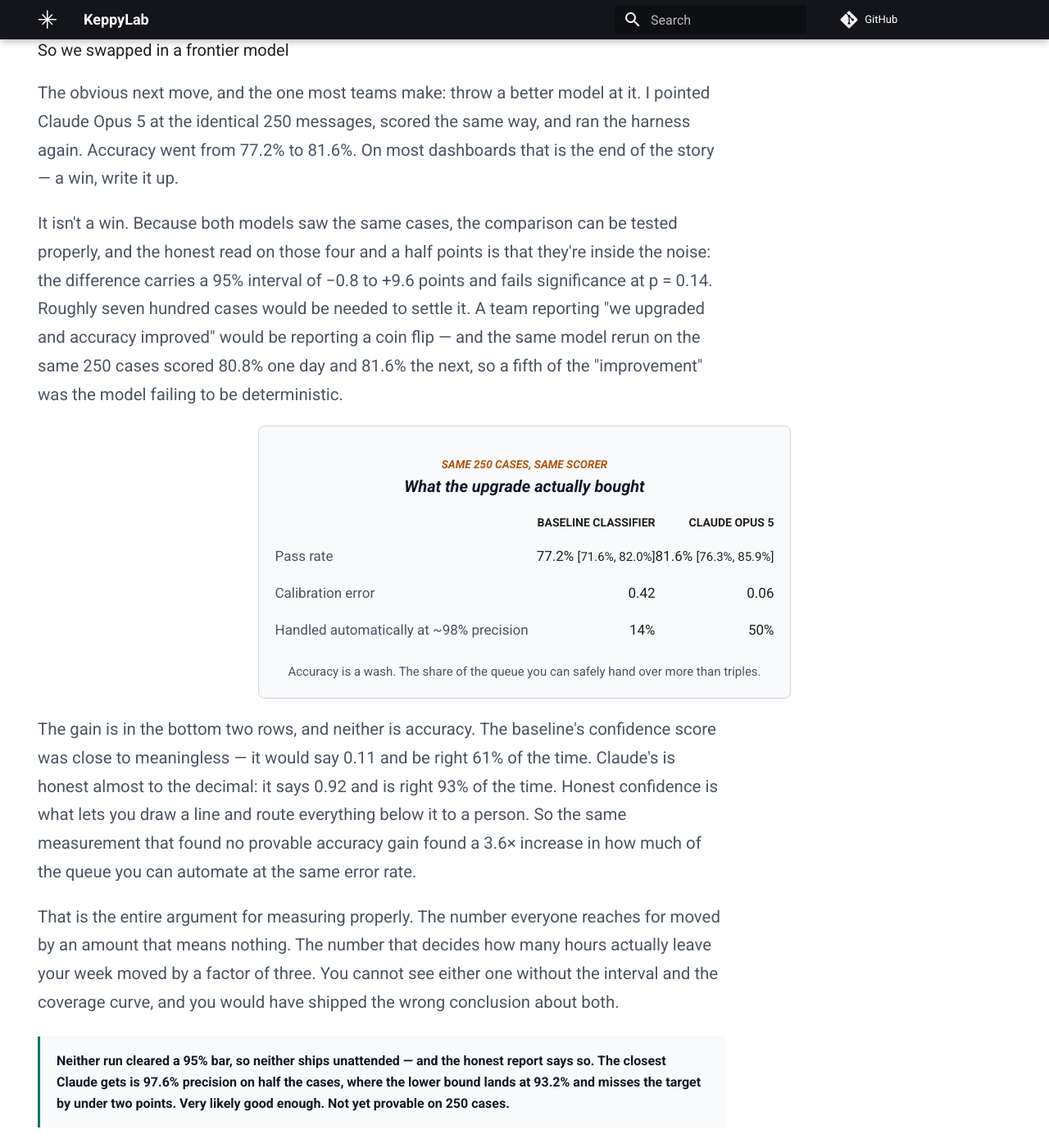
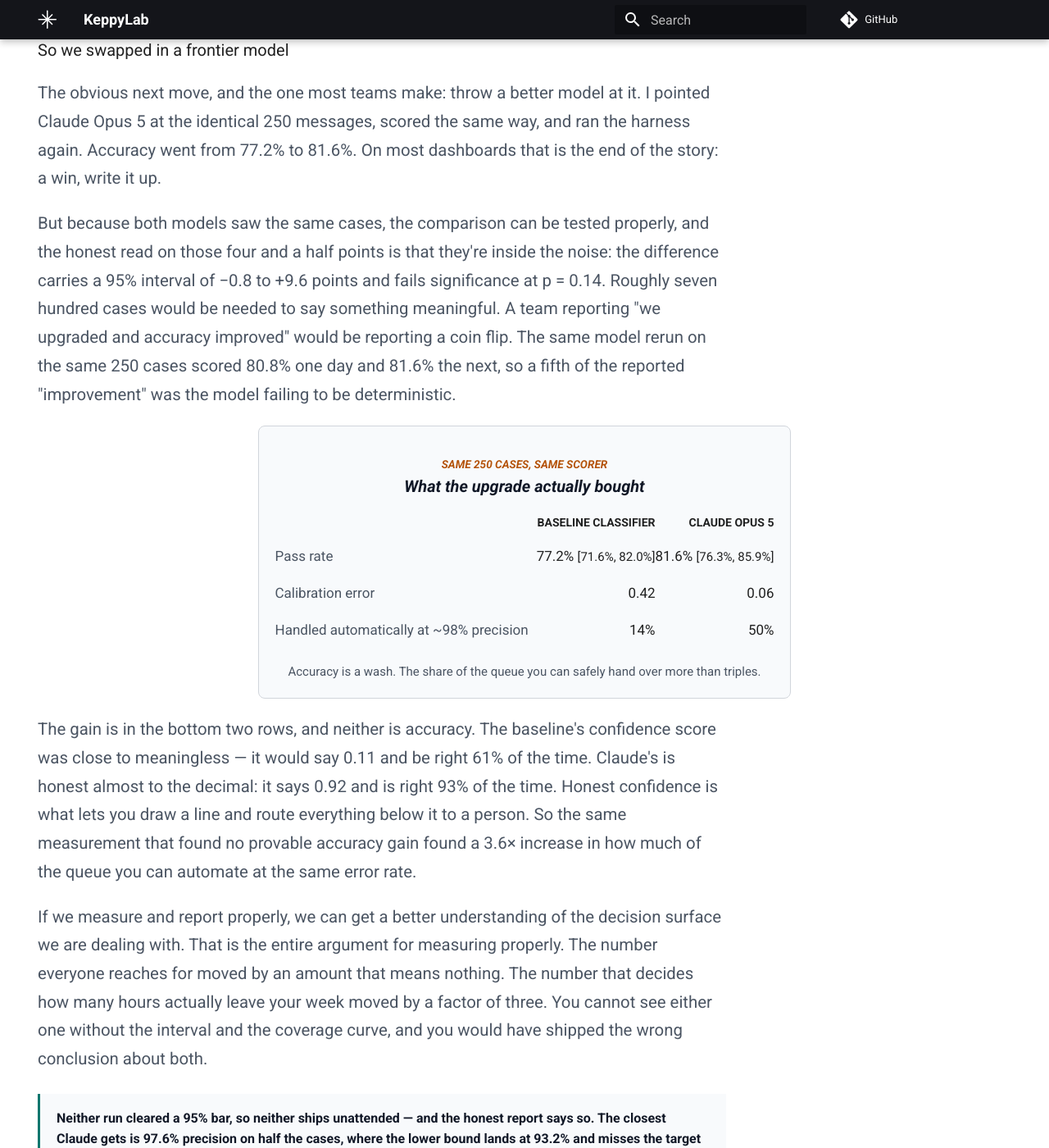
Before and after one commit to keppy/KeppyLab, an MkDocs documentation site: the page built from docs/consulting.md, in a window 1280 px wide and 1400 px high, scrolled down 3529 px. Shown: the whole window at 82% size. Built offline with MkDocs 1.6.1 and Material for MkDocs 9.7.7, drawn with Linux system fonts in a browser that asks for light colours; comment, search, counter and statistics services are not loaded.

Commit message:
cleaning up some prose

```diff
--- a/docs/consulting.md
+++ b/docs/consulting.md
@@ -140,16 +140,16 @@
 <p class="kl-c-prose">
 The obvious next move, and the one most teams make: throw a better model at it. I pointed Claude
 Opus 5 at the identical 250 messages, scored the same way, and ran the harness again. Accuracy went
-from 77.2% to 81.6%. On most dashboards that is the end of the story — a win, write it up.
+from 77.2% to 81.6%. On most dashboards that is the end of the story: a win, write it up.
 </p>
 
 <p class="kl-c-prose">
-It isn't a win. Because both models saw the same cases, the comparison can be tested properly, and
+But because both models saw the same cases, the comparison can be tested properly, and
 the honest read on those four and a half points is that they're inside the noise: the difference
 carries a 95% interval of &minus;0.8 to +9.6 points and fails significance at p&nbsp;=&nbsp;0.14.
-Roughly seven hundred cases would be needed to settle it. A team reporting "we upgraded and accuracy
-improved" would be reporting a coin flip — and the same model rerun on the same 250 cases scored
-80.8% one day and 81.6% the next, so a fifth of the "improvement" was the model failing to be
+Roughly seven hundred cases would be needed to say something meaningful. A team reporting "we upgraded and accuracy
+improved" would be reporting a coin flip. The same model rerun on the same 250 cases scored
+80.8% one day and 81.6% the next, so a fifth of the reported "improvement" was the model failing to be
 deterministic.
 </p>
 
@@ -197,6 +197,7 @@
 </p>
 
 <p class="kl-c-prose">
+If we measure and report properly, we can get a better understanding of the decision surface we are dealing with.
 That is the entire argument for measuring properly. The number everyone reaches for moved by an
 amount that means nothing. The number that decides how many hours actually leave your week moved by
 a factor of three. You cannot see either one without the interval and the coverage curve, and you
```
